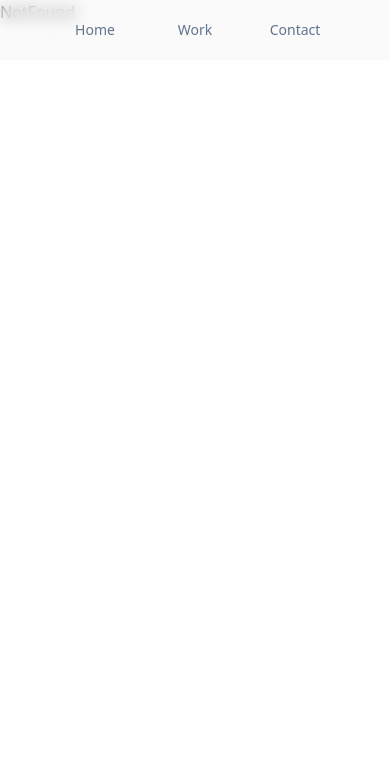
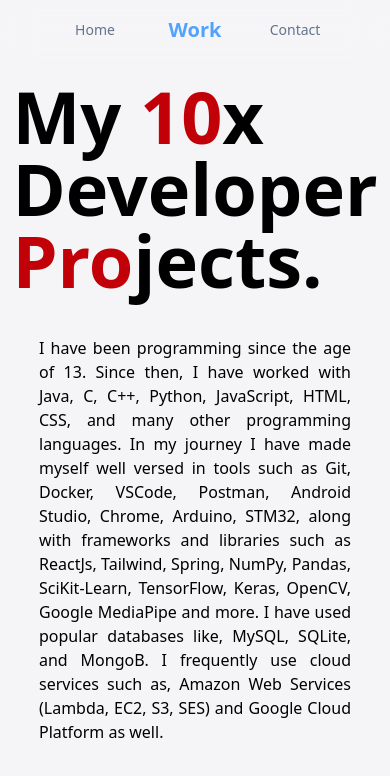
Before and after one commit to adityaBanka/adityabanka.github.io, a React (Vite) app: page /work in a window 390 px wide. Shown: the top 776 px of the page. Built offline with nearby package versions, Linux system fonts and the light colour scheme.

Commit message:
active reload attempt #1 using states

```diff
--- a/src/App.jsx
+++ b/src/App.jsx
@@ -1,7 +1,8 @@
-import React from 'react'
+import { useEffect, useState } from 'react'
+import { Routes, Route } from 'react-router-dom'
+import { useNavigate, useLocation } from 'react-router-dom'
+
 import NavBar from './Components/NavBar.jsx'
-
-import { Routes, Route } from 'react-router-dom'
 
 import Home from './Pages/Home.jsx'
 import Project from './Pages/Project.jsx'
@@ -9,13 +10,47 @@ import Contact from './Pages/Contact.jsx'
 import NotFound from './Pages/NotFound.jsx'
 
 function App() {
+
+  const [pageName, setPageName] = useState(() => {
+    return sessionStorage.getItem("pageName") || "/";
+  });
+
+  const navigate = useNavigate()
+  const location = useLocation()
+
+  useEffect(() => {
+    const handleBeforeUnload = () => {
+      console.log("Page is being refreshed or closed");
+      setPageName(location.pathname)
+    };
+
+    window.addEventListener("beforeunload", handleBeforeUnload);
+
+    return () => {
+      window.removeEventListener("beforeunload", handleBeforeUnload);
+    };
+  }, []);
+
+
+  useEffect(() => {
+    if(pageName !== '/')
+    {
+      navigate(pageName)
+    }
+  }, []);
+
+  useEffect(() => {
+    const path = location.pathname
+    sessionStorage.setItem("pageName", path)
+  }, [location]);
+
   return (
     <div className='h-full w-full'>
       <NavBar />
       <Routes>
         <Route index element={<Home />} />
         <Route path='/home' element={<Home />} />
-        <Route path='/project' element={<Project />} />
+        <Route path='/work' element={<Project />} />
         <Route path='/contact' element={<Contact />} />
         <Route path='*' element={<NotFound />} />
       </Routes>
--- a/src/Components/NavBar.jsx
+++ b/src/Components/NavBar.jsx
@@ -12,7 +12,7 @@ const CustomButton = ({ children, activity }) => {
 function Home() {
   const location = useLocation();
 
-  const blurClass = location.pathname === '/project' ? 'backdrop-blur-lg' : 'backdrop-blur-sm';
+  const blurClass = location.pathname === '/work' ? 'backdrop-blur-lg' : 'backdrop-blur-sm';
 
   return (
     <nav className={`fixed z-10 w-screen flex justify-center items-center bg-[#f5f5f7]/50 ${blurClass}`}>
@@ -22,7 +22,7 @@ function Home() {
             <CustomButton activity={isActive || location.pathname === '/'}>Home</CustomButton>
         }
       </NavLink>
-      <NavLink to='/project'>
+      <NavLink to='/work'>
         {
           ({ isActive }) =>
             <CustomButton activity={isActive}>Work</CustomButton>
--- a/src/Components/ProjectSection.jsx
+++ b/src/Components/ProjectSection.jsx
@@ -7,9 +7,9 @@ function ProjectSection({ direction, title = "Lorem ipsum dolor sit amet consect
 
       <div className={`${direction === 0 ? "lg:text-right" : "text-left"} m-5`}>
 
-        <p className='text-justify lg:text-5xl text-3xl mb-5'>{title}</p>
+        <div className='text-justify lg:text-5xl text-3xl mb-5'>{title}</div>
 
-        <p className=''>{description}</p>
+        <div className=''>{description}</div>
 
       </div>
 
--- a/src/Pages/NotFound.jsx
+++ b/src/Pages/NotFound.jsx
@@ -2,7 +2,7 @@ import React from 'react'
 
 function NotFound() {
   return (
-    <div>NotFound</div>
+    <div className='pt-50'>NotFound</div>
   )
 }
 
```
